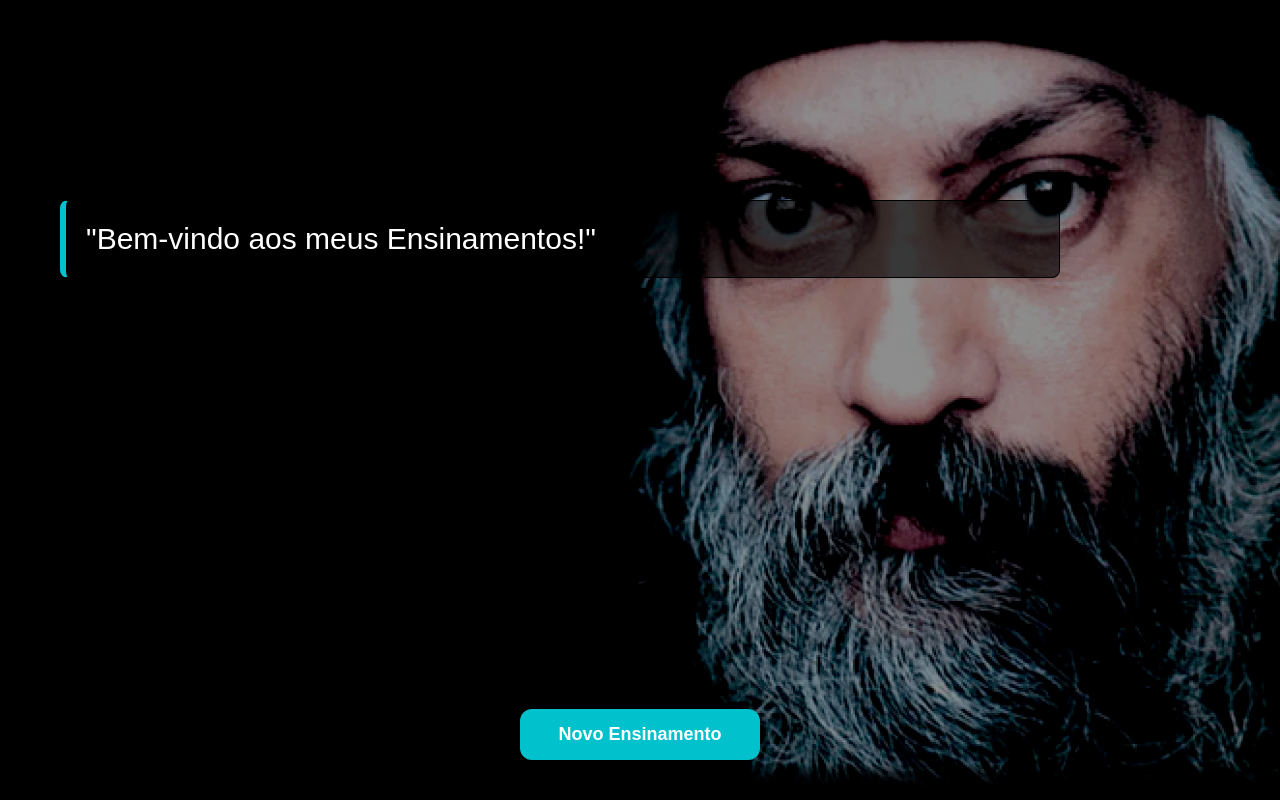
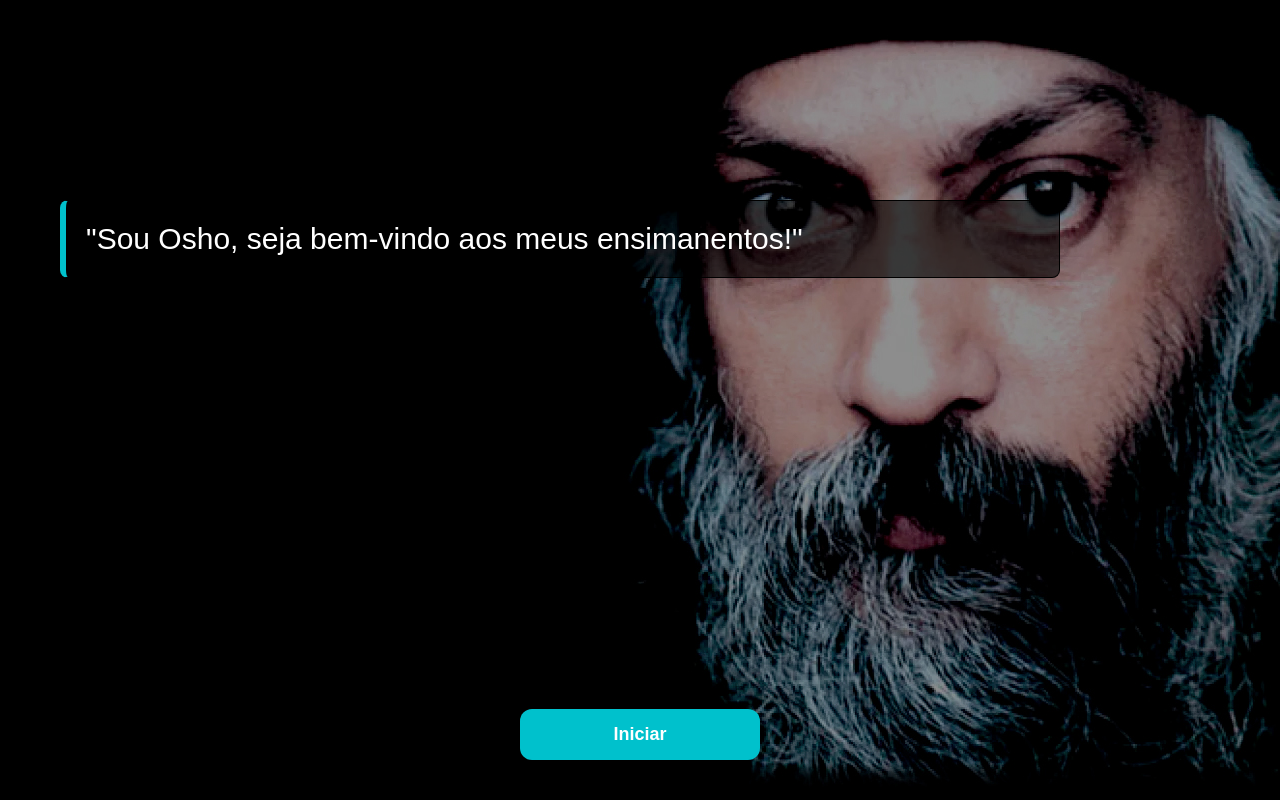
Before and after one commit to claudioromanosp/osho-diario, a React (Create React App) app: page / in a window 1280 px wide. Built offline with nearby package versions, Linux system fonts and the light colour scheme; a web font is replaced by a local one.

Commit message:
feature: alterando frase do botao e frase introdutoria

```diff
--- a/src/components/Phrases/index.js
+++ b/src/components/Phrases/index.js
@@ -2,9 +2,11 @@
 import Button from "../Button";
 
 function Phrases() {
-    const [state, setState] = useState('Bem-vindo aos meus Ensinamentos!');
+    const [state, setState] = useState('Sou Osho, seja bem-vindo aos meus ensimanentos!');
+    const [label, setLabel] = useState("Iniciar");
 
     function changePhrase(){
+        setLabel("Novo Ensinamento");
         let url = './data.json'
         fetch(url)
         .then((res) => res.json())
@@ -19,7 +21,7 @@
           <p>"{state}"</p>
           <Button
               onClick={changePhrase}
-              label="Novo Ensinamento"
+              label={label}
               className="btn btn-medium btn-change"
           />
         </div>
```
